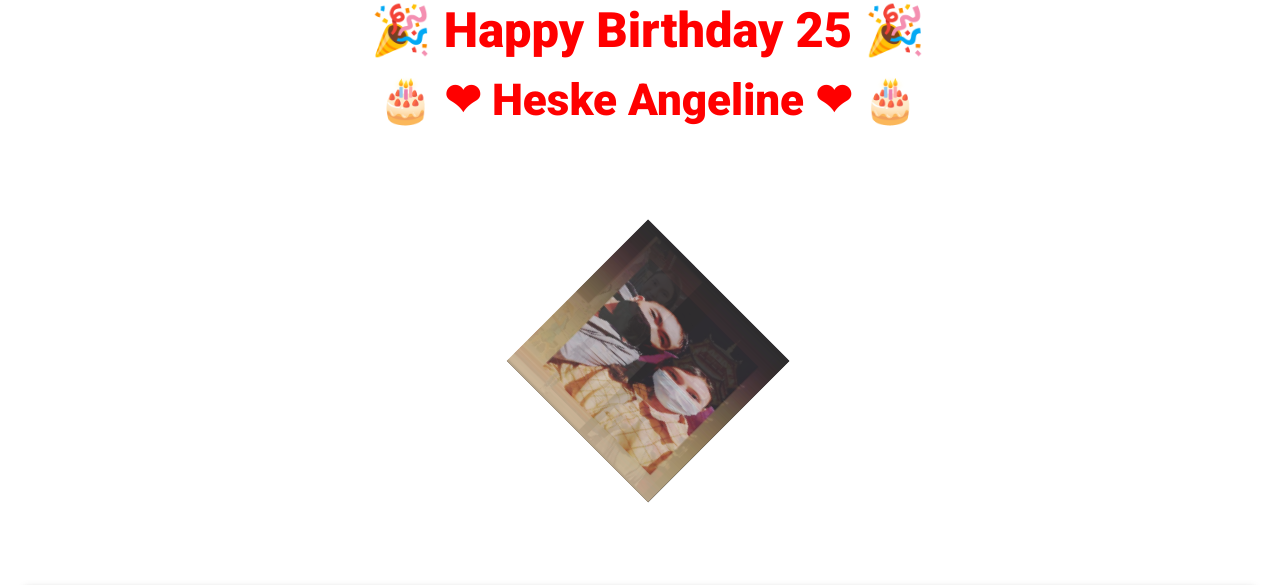
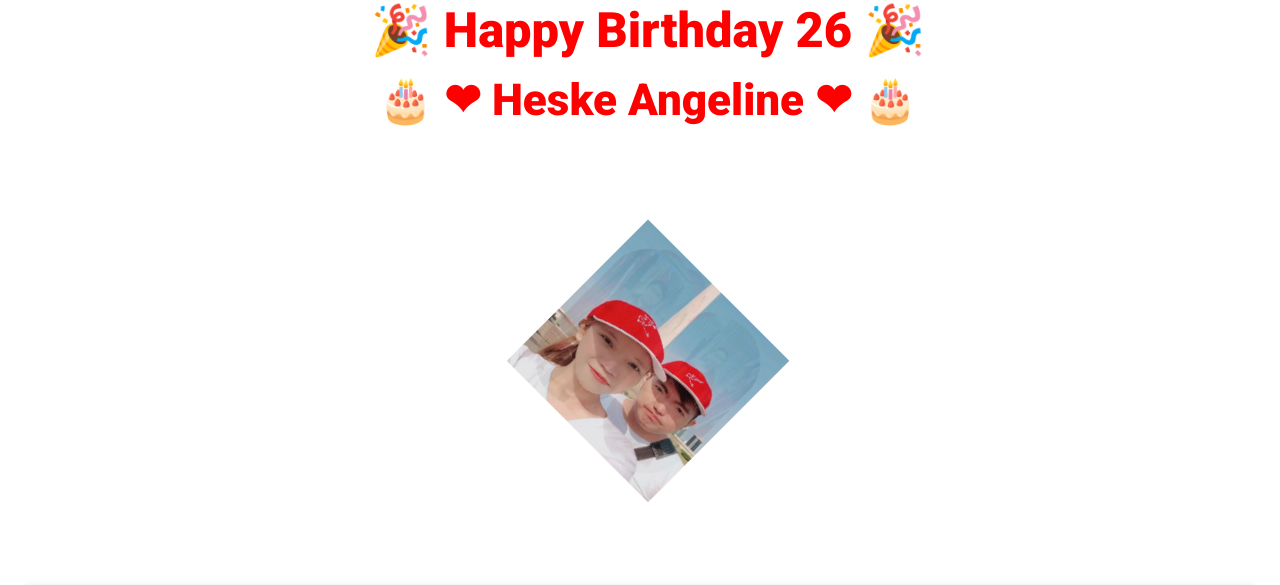
Before and after one commit to kskelvin/heske_mylove_hbd, a plain HTML site: page index.html in a window 1280 px wide. Shown: the part 136-721 px from the top of the page. Drawn offline with Linux system fonts and the light colour scheme.

Commit message:
kelvin
enhance for heske bitrhday 26

```diff
--- a/index.html
+++ b/index.html
@@ -14,7 +14,7 @@
             <div>
                 <img src="img/love_hbd.png" class="fostrap-logo"/>
                 <h1 class="heading">
-                    🎉 Happy Birthday 25 🎉
+                    🎉 Happy Birthday 26 🎉
                 </h1>
                 <h2 class="heading">
                     🎂 	❤ Heske Angeline ❤ 🎂
@@ -25,22 +25,22 @@
             <div class="op">
                 <div class="cube">
                     <div class="box1 box">
-                        <img class="custom" src="img/5.jpg">
+                        <img class="custom" src="img/77.jpg">
                     </div>
                     <div class="box2 box">
-                        <img class="custom" src="img/6.jpg">
+                        <img class="custom" src="img/66.jpg">
                     </div>
                     <div class="box3 box">
-                        <img class="custom" src="img/1.jpg">
+                        <img class="custom" src="img/44.jpg">
                     </div>
                     <div class="box4 box">
-                        <img class="custom" src="img/4.jpg">
+                        <img class="custom" src="img/22.jpg">
                     </div>
                     <div class="box5 box">
-                        <img class="custom" src="img/2.jpg">
+                        <img class="custom" src="img/55.jpg">
                     </div>
                     <div class="box6 box">
-                        <img class="custom" src="img/3.jpg">
+                        <img class="custom" src="img/33.jpg">
                     </div>
                 </div>
             </div>
@@ -52,7 +52,7 @@
                         <div class="col-xs-12 col-sm-4">
                             <div class="card">
                                 <a class="img-card" href="#">
-                                    <img src="img/5.jpg" />
+                                    <img src="img/11.jpg" />
                                   </a>
                                 <div class="card-content">
                                     <h4 class="card-title">
```
Also changed, not shown: img/11.jpg (added), img/22.jpg (added), img/33.jpg (added), img/44.jpg (added), img/55.jpg (added), img/66.jpg (added), img/77.jpg (added), 1 other file.
